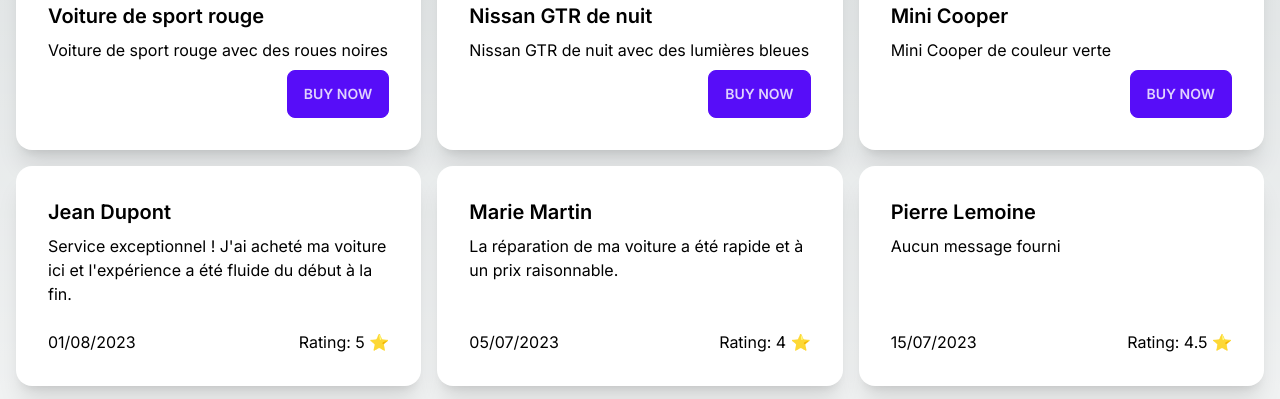
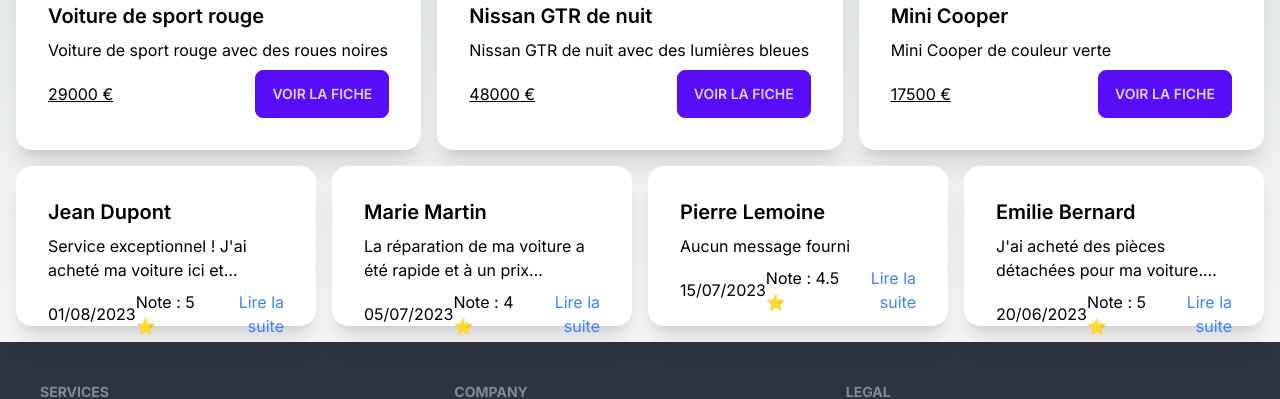
Before and after one commit to stikpy/ECF, a Next.js app in the folder vparrot/: page / in a window 1280 px wide. Shown: the part 422-821 px from the top of the page. Built offline with nearby package versions, Linux system fonts and the light colour scheme.

Commit message:
adding price for cars
Adding prices for car details and car cards

some minor modifications

```diff
--- a/vparrot/app/cardCarsData.js
+++ b/vparrot/app/cardCarsData.js
@@ -3,18 +3,21 @@
       title: "Voiture de sport rouge",
       imageUrl: "https://images.pexels.com/photos/2684219/pexels-photo-2684219.jpeg?auto=compress&cs=tinysrgb&w=1200",
       description: "Voiture de sport rouge avec des roues noires",
+      price: 29000,
       slug: "1"
     },
     {
       title: "Nissan GTR de nuit",
       imageUrl: "https://images.pexels.com/photos/4674344/pexels-photo-4674344.jpeg?auto=compress&cs=tinysrgb&w=1200",
       description: "Nissan GTR de nuit avec des lumières bleues",
+      price: 48000,
       slug: "2"
     },
     {
       title: "Mini Cooper",
       imageUrl: "https://images.pexels.com/photos/5660840/pexels-photo-5660840.jpeg?auto=compress&cs=tinysrgb&w=1200&lazy=load",
       description: "Mini Cooper de couleur verte",
+      price: 17500,
       slug: "3"
     }
   ];
--- a/vparrot/app/cars/[carsID]/page.tsx
+++ b/vparrot/app/cars/[carsID]/page.tsx
@@ -1,3 +1,4 @@
+import Footer from '@/app/components/Footer/page';
 import cardsCarData from '../../cardCarsData';
 
 const CardDetail = ({ params }: { params: { carsID: string } }) => {
@@ -8,14 +9,23 @@
     }
 
     return (
-      <div>
+        <>
+
+    <div>
       <h1 className='text-black-500 text-base md:text-lg lg:text-6xl font-bold mt-4 mb-2'>Car Details</h1>
       {/* <p>Car ID: {params.carsID}</p> */}
       <img className="flex flex-col mx-auto sm:w-full md:w-1/2 lg:w-3/4 md:rounded" src={card.imageUrl} alt={card.title} />
-      <p>Car name: {card.title}</p>
-      <p>Car description: {card.description}</p>
-  </div>
-
+      {/* revoir la mise en page */}
+      <div className='flex justify-between'>
+        <div>
+            <p>Car name: {card.title}</p>
+            <p>Car description: {card.description}</p>
+        </div>
+        <button className='btn'>Nous contacter</button>
+      </div>
+    </div>
+    <Footer/>
+        </>
     );
 };
 
--- a/vparrot/app/components/CarCard/page.tsx
+++ b/vparrot/app/components/CarCard/page.tsx
@@ -1,7 +1,7 @@
 import React from 'react';
 import Link from 'next/link';
 
-const carCard = ({ imageUrl, title, description, slug }) => {
+const carCard = ({ imageUrl, title, description, price, slug }) => {
   return (
     <Link href={`/cars/${slug}`}>
       <div className="card w-full bg-base-100 shadow-xl">
@@ -9,8 +9,9 @@
         <div className="card-body">
           <h2 className="card-title">{title}</h2>
           <p>{description}</p>
-          <div className="card-actions justify-end">
-            <button className="btn btn-primary">Buy Now</button>
+          <div className="card-actions flex justify-between items-center">
+            <p className='mb-0 underline '>{price} €</p>
+            <button className="btn btn-primary">Voir la fiche</button>
           </div>
         </div>
       </div>
--- a/vparrot/app/components/NavBar/page.jsx
+++ b/vparrot/app/components/NavBar/page.jsx
@@ -11,7 +11,7 @@
           </label>
           <ul tabIndex={0} className="dropdown-content z-[1] menu p-2 shadow bg-base-100 rounded-box w-52">
             <li><a>Item 1</a></li>
-            <li><a>Item 2</a></li>
+            <li><a>Connexion</a></li>
           </ul>
         </div>
       </div>
--- a/vparrot/app/components/TestimonialCard/page.jsx
+++ b/vparrot/app/components/TestimonialCard/page.jsx
@@ -1,14 +1,41 @@
-export default function TestimonialCard({ name, date, rating, message, }) {
+import React from 'react';
+
+export default function TestimonialCard({ name, date, rating, message, id }) {
+  const openModal = () => {
+    const modal = document.getElementById(`${id}`);
+    if (modal) {
+      modal.showModal();
+    }
+  };
+
   return (
-    <div className="card w-full bg-base-100 shadow-xl">
-      <div className="card-body">
-        <h2 className="card-title">{name}</h2>
-        <p>{message ? message : "Aucun message fourni"}</p>
-        <div className="flex justify-between items-center mt-4">
-          <span>{date}</span>
-          <span>Rating: {rating} ⭐</span>
+    <>
+      <div className="card w-full h-40 max-w-xl mx-auto bg-base-100 shadow-xl cursor-pointer">
+        <div className="card-body">
+          <h2 className="card-title">{name}</h2>
+          <p className="clamp-2 flex-grow">{message ? message : "Aucun message fourni"}</p>
+          <div className="flex justify-between items-center mb-1">
+            <span>{date}</span>
+            <span>Note : {rating} ⭐</span>
+          <button onClick={openModal} className=" hidden lg:block text-end text-blue-500 hover:underline ">Lire la suite</button>
+          </div>
         </div>
       </div>
-    </div>
+
+      <dialog id={`${id}`} className="modal">
+        <form method="dialog" className="modal-box">
+          <h2 className="card-title">{name}</h2>
+          <p>{message ? message : "Aucun message fourni"}</p>
+          <button className="btn btn-sm btn-circle btn-ghost absolute right-2 top-2">✕</button>
+          <div className="flex justify-between items-center mt-4">
+            <span>{date}</span>
+            <span>Note : {rating} ⭐</span>
+          </div>
+        </form>
+        <form method="dialog" className="modal-backdrop">
+          <button>close</button>
+        </form>
+      </dialog>
+    </>
   );
 }
--- a/vparrot/app/globals.css
+++ b/vparrot/app/globals.css
@@ -25,3 +25,14 @@
     )
     rgb(var(--background-start-rgb));
 }
+
+/* need to fix and add some media queries
+   need to hid the button and delete the text-overflow */
+  .clamp-2 {
+    display: -webkit-box;
+    -webkit-line-clamp: 2;
+    -webkit-box-orient: vertical;
+    overflow: hidden;
+    text-overflow: ellipsis;
+
+}
--- a/vparrot/app/page.tsx
+++ b/vparrot/app/page.tsx
@@ -34,15 +34,17 @@
             imageUrl={card.imageUrl}
             title={card.title}
             description={card.description}
+            price={card.price}
             slug={card.slug}
             />
             ))}
         </section>
         {/* Testimonial list section */}
-        <section className="m-4 grid grid-cols-1 sm:grid-cols-2 md:grid-cols-3 lg:grid-cols-3 gap-4">
+        <section className="m-4 grid grid-cols-1 sm:grid-cols-2 md:grid-cols-3 lg:grid-cols-4 gap-4">
         {testimonialData && testimonialData.length > 0 && testimonialData.map(testimonial => (
           <TestimonialCard
           key={testimonial.id}
+          id={testimonial.id}
           name={testimonial.name}
           date={testimonial.date}
           rating={testimonial.rating}
--- a/vparrot/tailwind.config.ts
+++ b/vparrot/tailwind.config.ts
@@ -1,4 +1,4 @@
-import type { Config } from 'tailwindcss'
+import type { Config } from 'tailwindcss';
 
 const config: Config = {
   content: [
@@ -10,11 +10,23 @@
     extend: {
       backgroundImage: {
         'gradient-radial': 'radial-gradient(var(--tw-gradient-stops))',
-        'gradient-conic':
-          'conic-gradient(from 180deg at 50% 50%, var(--tw-gradient-stops))',
+        'gradient-conic': 'conic-gradient(from 180deg at 50% 50%, var(--tw-gradient-stops))',
       },
+      typography: (theme) => ({
+        DEFAULT: {
+          css: {
+            '.clamp-2': {
+              display: '-webkit-box',
+              overflow: 'hidden',
+              '-webkit-line-clamp': '2',
+              '-webkit-box-orient': 'vertical',
+            },
+          },
+        },
+      }),
     },
   },
   plugins: [require("daisyui")],
-}
-export default config
+};
+
+export default config;
```
